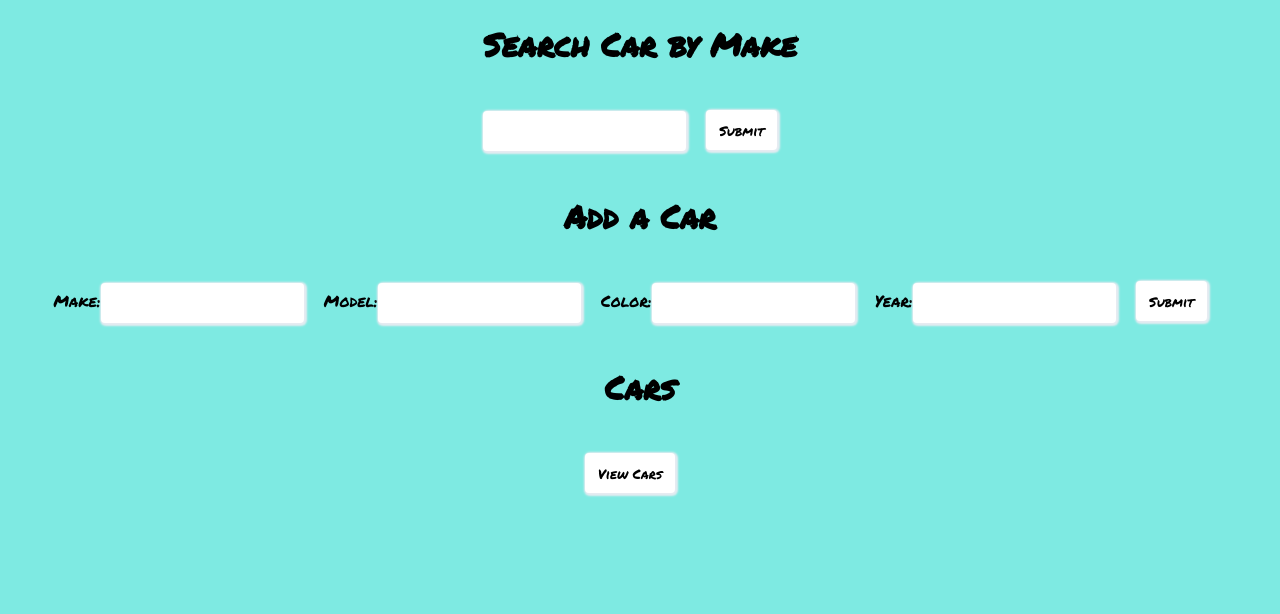
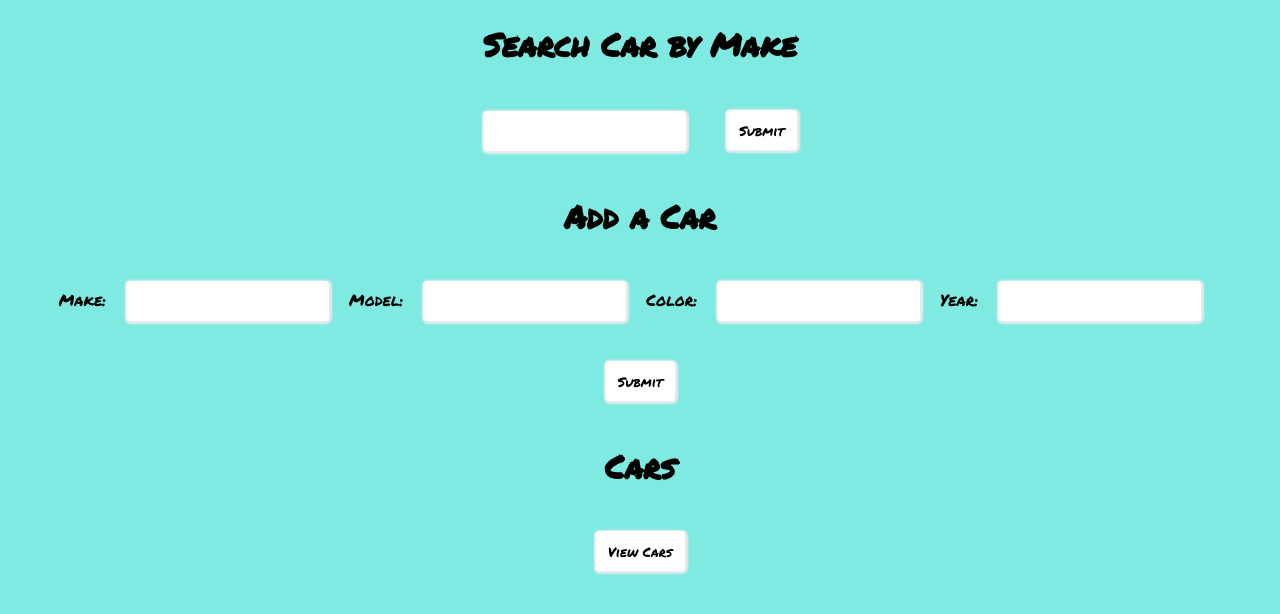
Before and after one commit to richieganney/cars, a React (Create React App) app: page / in a window 1280 px wide. Shown: the top 614 px of the page. Built offline with nearby package versions, Linux system fonts and the light colour scheme.

Commit message:
fix margins

```diff
--- a/src/index.css
+++ b/src/index.css
@@ -2,23 +2,17 @@
   margin: 100;
   padding: 100;
   font-family: 'Permanent Marker', cursive;
-  /* font-family: -apple-system, BlinkMacSystemFont, '' 'Segoe UI', 'Roboto', 'Oxygen',
-    'Ubuntu', 'Cantarell', 'Fira Sans', 'Droid Sans', 'Helvetica Neue',
-    sans-serif; */
   -webkit-font-smoothing: antialiased;
   -moz-osx-font-smoothing: grayscale;
   background-color: #7EEAE2;
 }
 code {
-  font-family: source-code-pro, Menlo, Monaco, Consolas, 'Courier New',
-    monospace;
+  font-family: source-code-pro, Menlo, Monaco, Consolas, 'Courier New', monospace;
 }
 button {
   font-size: 20;
   font-family: 'Permanent Marker', cursive;
-  margin-top: 20px;
-	margin-bottom: 20px;
-	margin-right: 20px;
+  margin: 20px;
   align-content: center;
   max-width: 300px;
   padding: 1rem;
@@ -36,9 +30,7 @@
 input {
   font-size: 20;
   font-family: 'Permanent Marker', cursive;
-  margin-top: 20px;
-	margin-bottom: 20px;
-	margin-right: 20px;
+  margin: 20px;
   align-content: center;
   max-width: 300px;
   padding: 1rem;
```
Lines whose indentation alone changed are shown as unchanged.
